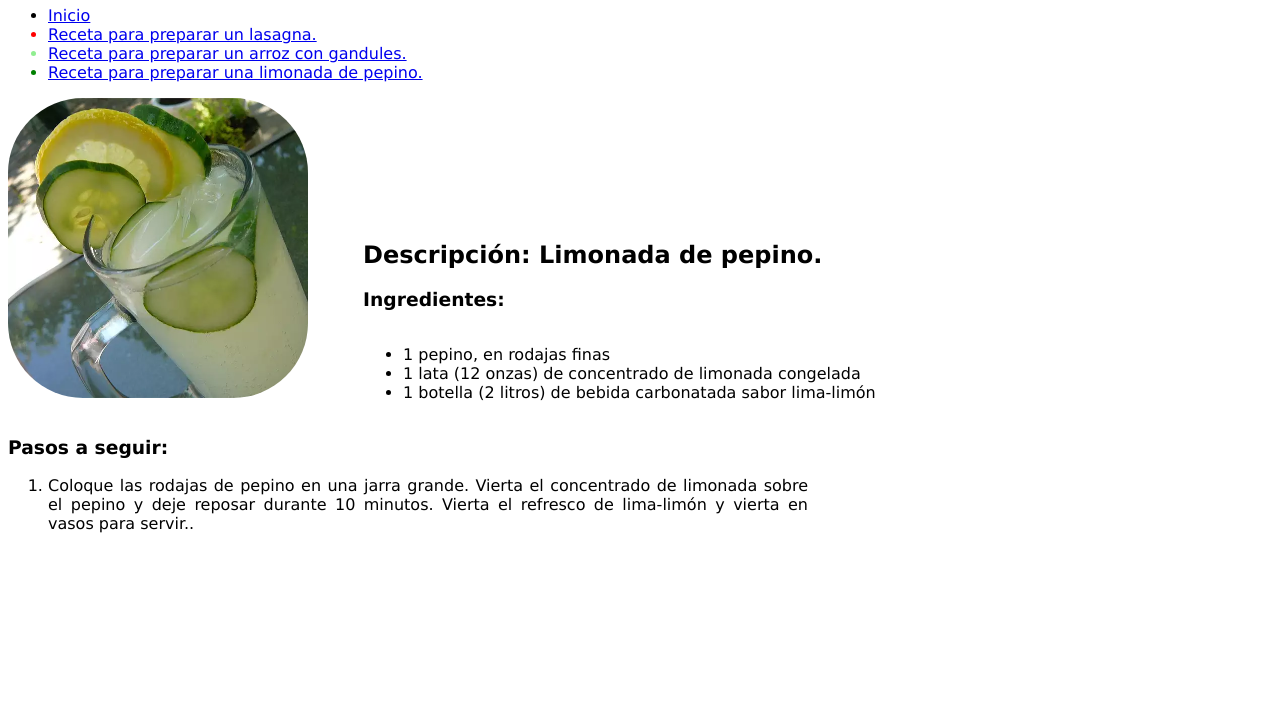
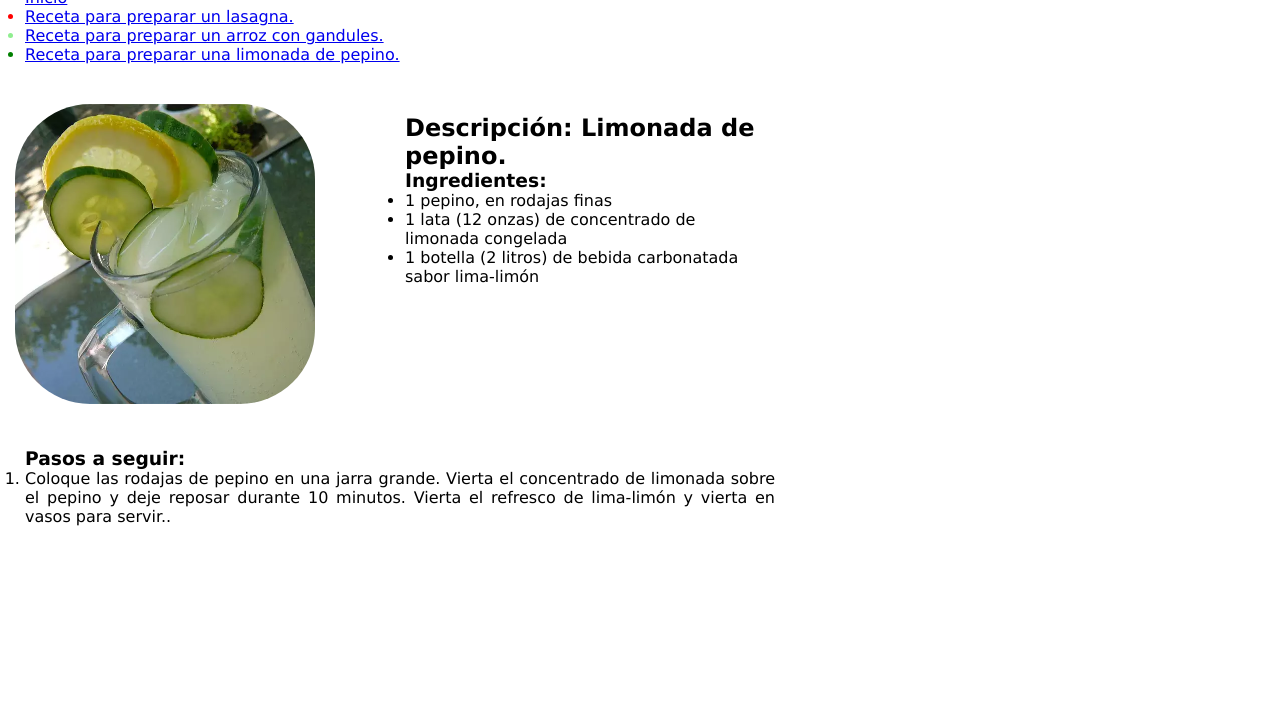
Before and after one commit to Abismael-Tapia/Recetas-Odin, a plain HTML site: page limonada.html in a window 1280 px wide. Shown: the part 75-800 px from the top of the page. Drawn offline with Linux system fonts and the light colour scheme.

Commit message:
Update some CSS values

```diff
--- a/limonada.html
+++ b/limonada.html
@@ -9,17 +9,17 @@
 </head>
 <body>
     <h1>Receta para preparar una limonada de pepino</h1>
-      <ul>
+      <ul class="r-u-list">
         <li class="u-list-item"><a href="./index.html">Inicio</a></li>
         <li class="lasagna-item"><a href="./lasagna.html">Receta para preparar un lasagna.</a></li>
         <li class="rice-item"><a href="./arroz-gandules.html">Receta para preparar un arroz con gandules.</a></li>
         <li class="lemonade-item"><a href="./limonada.html">Receta para preparar una limonada de pepino.</a></li>
      </ul>
         <div class="img-container">
-          <img src="/images/limonada.webp" alt="Limonada de pepino">
+          <img src="./images/limonada.webp" alt="Limonada de pepino">
         </div>
         <div class="ingre-container">
-        <h2>Descripción: Limonada de pepino.</h2>
+        <h2 class="description-lemonade">Descripción: Limonada de pepino.</h2>
           <h3 >Ingredientes:</h3>
 
         <ul class="i-ulist">
--- a/style.css
+++ b/style.css
@@ -1,5 +1,10 @@
 * {
     font-family: Verdana, Geneva, Tahoma, sans-serif;
+    padding: 0;
+    margin: 0;
+    box-sizing: border-box;
+
+
 }
 
 h1 {
@@ -9,24 +14,32 @@ h1 {
     text-align: center;
 }
 
+.r-u-list {
+    margin: 25px;
+}
 
 .ingre-container {
     display: inline-block;
+    position: absolute;
     margin-left: 50px;
+    padding: 25px;
+    width: 400px;
+}
 
 
-}
-
 img {
+    margin: 15px;
     width: 300px;
     height: auto;
     border-radius: 25%;
 }
 
 .steps-container {
+    margin-top: -px;
     text-align: justify;
     width: 800px;
     height: auto;
+    padding: 25px;
 }
 
 .img-container {
@@ -36,6 +49,7 @@ img {
 
 .i-ulist {
     display: inline-block;
+
 
 }
 
```
Also changed, not shown: arroz-gandules.html (+1 -1 lines), lasagna.html (+1 -1 lines).
